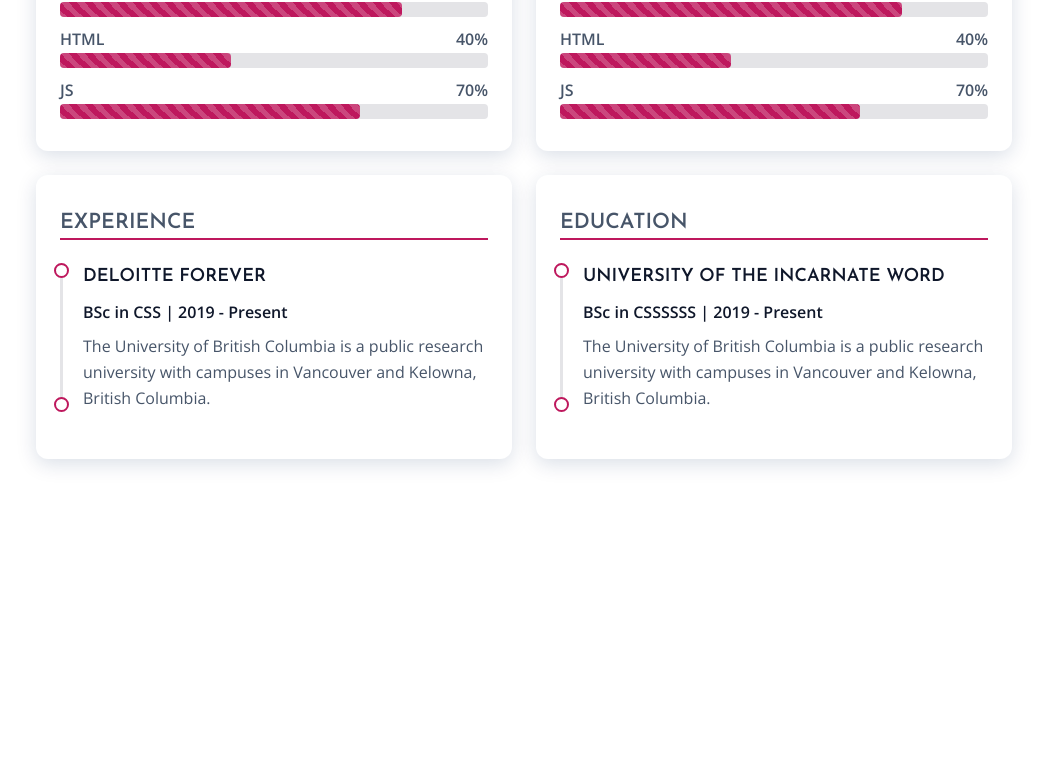
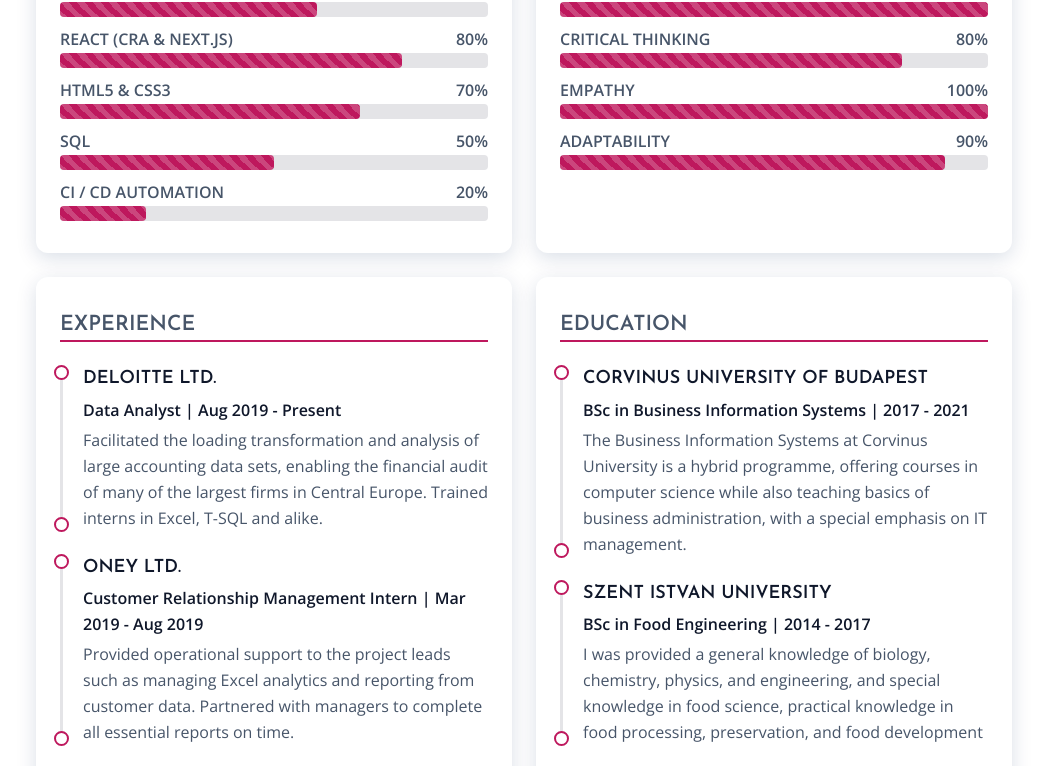
Before and after one commit to zsofiaflorek/portfolio, a Next.js app: page /about in a window 1280 px wide. Shown: the part 715-1481 px from the top of the page, without its empty margins (116-1163 px from the left). Before the commit the page ends 1238 px from the top, so only its background shows below. Built offline with nearby package versions, Linux system fonts and the light colour scheme.

Commit message:
Content about (#28)
* Complete experience and education sections

* Complete soft skills section

* Complete professional skills section

```diff
--- a/pages/about.js
+++ b/pages/about.js
@@ -61,29 +61,50 @@ export default function AboutPage() {
         </Card>
         <div className="grid grid-cols-1 gap-6 lg:grid-cols-2 my-6">
           <CVCard title="Professional skills">
-            <SkillBar tech="CSS" percentage="80%" />
-            <SkillBar tech="HTML" percentage="40%" />
-            <SkillBar tech="JS" percentage="70%" />
+            <SkillBar tech="JavaScript (ES6+)" percentage="60%" />
+            <SkillBar tech="React (CRA & Next.js)" percentage="80%" />
+            <SkillBar tech="HTML5 & CSS3" percentage="70%" />
+            <SkillBar tech="SQL" percentage="50%" />
+            <SkillBar tech="CI / CD automation" percentage="20%" />
           </CVCard>
-          <CVCard title="Professional skills">
-            <SkillBar tech="CSS" percentage="80%" />
-            <SkillBar tech="HTML" percentage="40%" />
-            <SkillBar tech="JS" percentage="70%" />
+          <CVCard title="Soft skills">
+            <SkillBar tech="Conflict Handling" percentage="100%" />
+            <SkillBar tech="Critical Thinking" percentage="80%" />
+            <SkillBar tech="Empathy" percentage="100%" />
+            <SkillBar tech="Adaptability " percentage="90%" />
           </CVCard>
           <CVCard title="Experience">
             <TimelineItem
-              title="Deloitte forever"
-              subtitle="BSc in CSS"
-              timeframe="2019 - Present"
-              description="The University of British Columbia is a public research university with campuses in Vancouver and Kelowna, British Columbia."
+              title="Deloitte Ltd."
+              subtitle="Data Analyst"
+              timeframe="Aug 2019 - Present"
+              description="Facilitated the loading transformation and analysis of large accounting data sets, enabling the financial audit of many of the largest firms in Central Europe. Trained interns in Excel, T-SQL and alike."
+            />
+            <TimelineItem
+              title="Oney Ltd."
+              subtitle="Customer Relationship Management Intern"
+              timeframe="Mar 2019 - Aug 2019"
+              description="Provided operational support to the project leads such as managing Excel analytics and reporting from customer data. Partnered with managers to complete all essential reports on time. "
+            />
+            <TimelineItem
+              title="Gedeon Richter Plc."
+              subtitle="Analytical Chemist"
+              timeframe="Mar 2019 - Aug 2019"
+              description="Developed techniques for the analysis of drug products and validation of analytical methods. Implemented a method to resolve the differences between the Hungarian and US pharmaceutical quality assurance system, allowing the company to bring products to market faster while also saving millions of dollars in QA costs."
             />
           </CVCard>
           <CVCard title="Education">
             <TimelineItem
-              title="University of the Incarnate Word"
-              subtitle="BSc in CSSSSSS"
-              timeframe="2019 - Present"
-              description="The University of British Columbia is a public research university with campuses in Vancouver and Kelowna, British Columbia."
+              title="Corvinus University of Budapest"
+              subtitle="BSc in Business Information Systems"
+              timeframe="2017 - 2021"
+              description="The Business Information Systems at Corvinus University is a hybrid programme, offering courses in computer science while also teaching basics of business administration, with a special emphasis on IT management."
+            />
+            <TimelineItem
+              title="Szent Istvan University"
+              subtitle="BSc in Food Engineering"
+              timeframe="2014 - 2017"
+              description="I was provided a general knowledge of biology, chemistry, physics, and engineering, and special knowledge in food science, practical knowledge in food processing, preservation, and food development"
             />
           </CVCard>
         </div>
@@ -114,7 +135,7 @@ function TimelineItem({ title, subtitle, description, timeframe }) {
   return (
     <div className="TimelineItem">
       <h4 className="text-md font-semibold text-black uppercase">{title}</h4>
-      <div className="font-semibold my-2 text-black">
+      <div className="font-semibold my-1 text-black">
         {subtitle} | {timeframe}
       </div>
       <p>{description}</p>
--- a/styles/globals.css
+++ b/styles/globals.css
@@ -81,7 +81,7 @@
   }
 
   .TimelineItem {
-    @apply relative my-4 pl-5 border-l-3 border-progressbar hover:border-primary transition duration-500;
+    @apply relative my-6 pl-5 border-l-3 border-progressbar hover:border-primary transition duration-500;
   }
   .TimelineItem::before,
   .TimelineItem::after {
```
